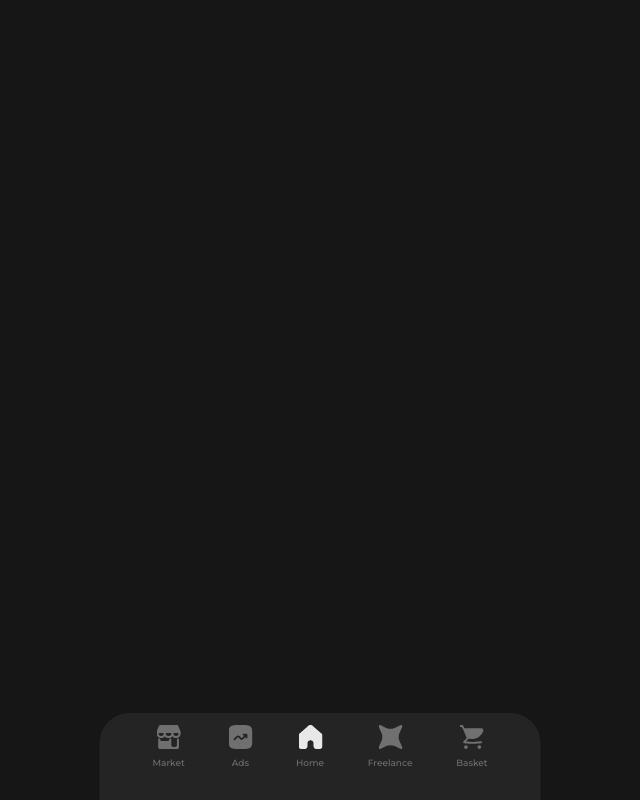
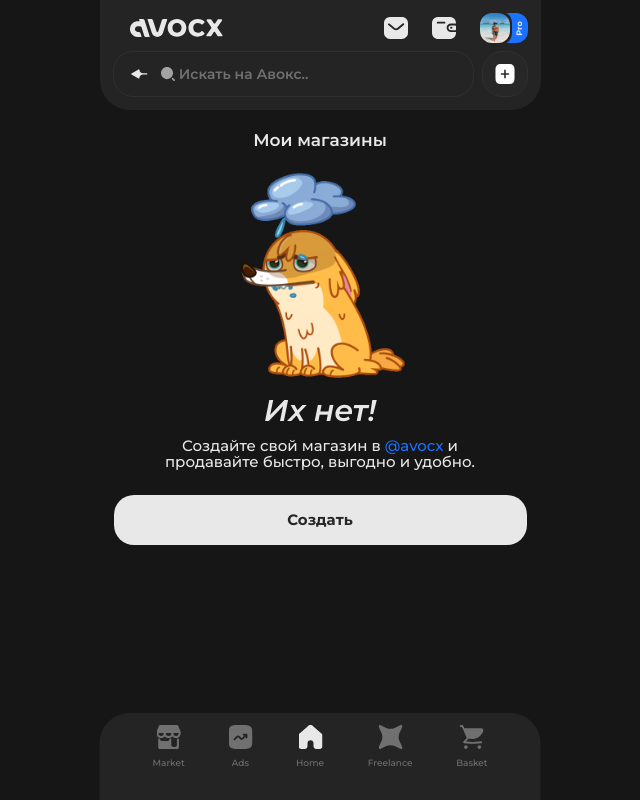
Before and after one commit to fayzullayevelmurod/Avocx-Mini-app, a React (Vite) app: page /my-shops in a window 1280 px wide. Shown: the whole page, without its empty margins (320-960 px from the left). Built offline with nearby package versions, Linux system fonts and the light colour scheme.

Commit message:
Мои магазины page finished

```diff
--- a/src/layouts/Header.jsx
+++ b/src/layouts/Header.jsx
@@ -1,6 +1,6 @@
 import { Link } from "react-router-dom";
 
-export const Header = ({ title, search, activeType, cabinet }) => {
+export const Header = ({ title, search, activeType, cabinet, addBtn }) => {
   return (
     <header className="rounded-b-[30px] bg-charcoal p-[13px] shadow-header-shadow mb-2 w-[calc(100%_+_28px)] -ml-[14px]">
       <div className="flex items-center justify-between mb-2 pl-[17px]">
@@ -62,15 +62,32 @@ export const Header = ({ title, search, activeType, cabinet }) => {
               <img src="/images/icons/search.svg" alt="search.svg" />
               <input
                 type="text"
-                className="w-full h-full bg-transparent outline-none text-sm font-semibold"
+                className="w-full h-full bg-transparent outline-none text-sm font-semibold placeholder:text-[#707070]"
                 placeholder="Искать на Авокс.."
               />
             </div>
           </div>
           {cabinet && (
             <button className="border border-[#303030] bg-[#272727]  rounded-[20px] w-[124px] h-[46px] flex items-center justify-center gap-2 font-semibold">
-              <img className="filter brightness-0 invert" src="/images/icons/trade-up.svg" alt="trade up" width={20} height={20} />
+              <img
+                className="filter brightness-0 invert"
+                src="/images/icons/trade-up.svg"
+                alt="trade up"
+                width={20}
+                height={20}
+              />
               <span>Кабинет</span>
+            </button>
+          )}
+          {addBtn && (
+            <button className="border border-[#303030] bg-[#272727]  rounded-[20px] w-[46px] h-[46px] flex items-center justify-center gap-2 font-semibold">
+              <img
+                className="filter brightness-0 invert"
+                src="/images/icons/plus.svg"
+                alt="trade up"
+                width={20}
+                height={20}
+              />
             </button>
           )}
         </div>
--- a/src/pages/MapPage.jsx
+++ b/src/pages/MapPage.jsx
@@ -14,6 +14,7 @@ export const MapPage = () => {
     { path: "/advertising-account", label: "Рекламный кабинет" },
     { path: "/channel-settings", label: "Настройки канала для рекламы" },
     { path: "/my-ads", label: "Объявления на бирже" },
+    { path: "/my-shops", label: "Мои магазины. Нету" },
   ];
 
   return (
--- /dev/null
+++ b/src/pages/MyShops.jsx
@@ -0,0 +1,29 @@
+import { Button } from "../components";
+import { Header } from "../layouts";
+
+export const MyShops = () => {
+  return (
+    <div>
+      <Header search="Искать на Авокс.." addBtn={true} />
+      <h3 className="text-center font-semibold text-17 mt-[23px] mb-6">
+        Мои магазины
+      </h3>
+      <img
+        className="mx-auto"
+        src="/gif/6.gif"
+        alt=""
+        width={209}
+        height={209}
+      />
+      <h3 className="text-[30px] italic font-semibold mt-[22px] text-center">Их нет!</h3>
+      <p className="text-15 leading-[109%] mb-6 mt-5 text-center">
+        Создайте свой магазин в{" "}
+        <a className="text-primary" href="#!">
+          @avocx
+        </a>{" "}
+        и <br /> продавайте быстро, выгодно и удобно.
+      </p>
+      <Button className="w-[284px] mx-auto">Создать</Button>
+    </div>
+  );
+};
--- a/src/pages/index.js
+++ b/src/pages/index.js
@@ -10,3 +10,4 @@ export { AdvertisingExchange } from "./AdvertisingExchange";
 export { AdvertisingAccount } from "./AdvertisingAccount";
 export { ChannelSettings } from "./ChannelSettings";
 export {MyAds} from './MyAds';
+export {MyShops} from './MyShops';
--- a/src/routes.jsx
+++ b/src/routes.jsx
@@ -1,5 +1,5 @@
 import { Route, Routes } from "react-router-dom";
-import { AdvertisingAccount, AdvertisingExchange, CartProducts, ChannelSettings, Home, Loading, MapPage, MyAds, Notifications, Settings, SlideWindow, Wallet } from "./pages";
+import { AdvertisingAccount, AdvertisingExchange, CartProducts, ChannelSettings, Home, Loading, MapPage, MyAds, MyShops, Notifications, Settings, SlideWindow, Wallet } from "./pages";
 
 const AppRoutes = () => {
   return (
@@ -17,9 +17,7 @@ const AppRoutes = () => {
       <Route path="/advertising-account" element={<AdvertisingAccount  />} />
       <Route path="/channel-settings" element={<ChannelSettings  />} />
       <Route path="/my-ads" element={<MyAds  />} />
-
-
-
+      <Route path="/my-shops" element={<MyShops  />} />
     </Routes>
   );
 };
```
